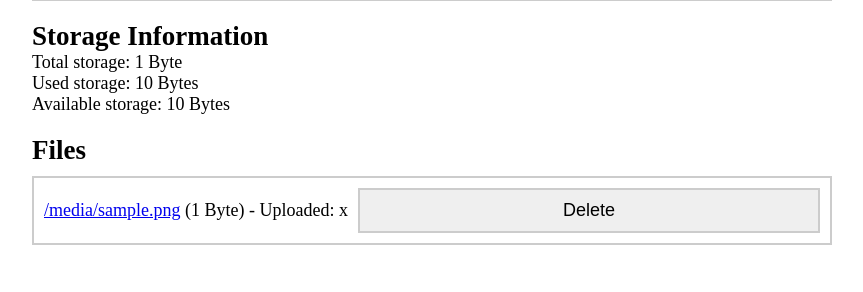
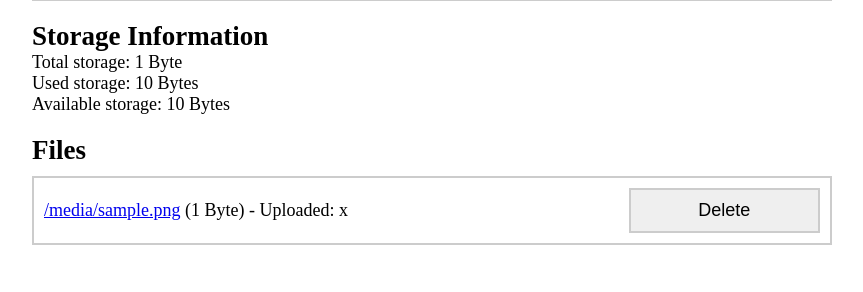
Before and after one commit to kyle-he/share.kylehe.com, a Flask app: template templates/index.html in a window 1280 px wide. Shown: the part 257-549 px from the top of the page, without its empty margins (208-1071 px from the left). Run offline with Flask 3, Linux system fonts and the light colour scheme; the template is opened without the code that fills it: most values are stand-ins (such as "Sample title", 1, 10 or a date in 2020).

Commit message:
Add janky css :( lolz

```diff
--- a/static/style.css
+++ b/static/style.css
@@ -51,19 +51,13 @@ li form {
     margin-left: 10px; /* Space between filename and button */
 }
 
-.fileText a {
-    display: inline-block; /* Ensures the link behaves as a block element */
-    word-wrap: break-word; /* Allows long words to break and wrap to the next line */
-    max-width: 100%; /* Ensures the text doesn't overflow its container */
-    white-space: normal; /* Allows text to wrap */
+.fileText {
+    flex: 3; /* Allow the filename to fill the available space */
+    overflow: hidden; /* Hide overflow */
+    text-overflow: ellipsis; /* Add ellipsis for overflow text */
+    word-wrap: break-word;
+    max-width: 100%;
 }
-
-.fileText {
-    max-width: 100%; /* Ensure the container does not overflow */
-    overflow-wrap: break-word; /* Breaks long words to wrap them */
-    white-space: normal; /* Ensures text wraps properly */
-}
-
 
 input[type="submit"] {
     width: 100%; /* Full width of its container */
--- a/templates/index.html
+++ b/templates/index.html
@@ -1,24 +1,40 @@
-<!doctype html>
+<!DOCTYPE html>
 <html lang="en">
   <head>
-    <meta charset="UTF-8">
-    <meta name="viewport" content="width=device-width, initial-scale=1.0">
+    <meta charset="UTF-8" />
+    <meta name="viewport" content="width=device-width, initial-scale=1.0" />
     <title>share.kylehe.com</title>
-    <link rel="icon" type="image/x-icon" href="{{ url_for('static', filename='favicon.ico') }}">
-    <link rel="stylesheet" href="{{ url_for('static', filename='style.css') }}">
+    <link
+      rel="icon"
+      type="image/x-icon"
+      href="{{ url_for('static', filename='favicon.ico') }}"
+    />
+    <link
+      rel="stylesheet"
+      href="{{ url_for('static', filename='style.css') }}"
+    />
   </head>
   <body>
     <div class="container">
       <h1>share.kylehe.com</h1>
-        <div id="dropZone" class="drop-zone">Drag & Drop files here or paste files</div>
-        <form id="uploadForm" method="post" enctype="multipart/form-data" class="file-upload-form">
-            <input type="file" name="file" id="fileInput" multiple required>
-            <input type="submit" value="Upload" class="submit-button">
+      <div id="dropZone" class="drop-zone">
+        Drag & Drop files here or paste files
+      </div>
+      <form
+        id="uploadForm"
+        method="post"
+        enctype="multipart/form-data"
+        class="file-upload-form"
+      >
+        <input type="file" name="file" id="fileInput" multiple required />
+        <input type="submit" value="Upload" class="submit-button" />
       </form>
       <div id="selectedFiles" class="selected-files"></div>
       <div id="uploading" class="uploading">Uploading...</div>
       <progress id="progressBar" value="0" max="100"></progress>
-        <div id="timeLeft" class="time-left">Estimated time left: <span id="time"></span></div>
+      <div id="timeLeft" class="time-left">
+        Estimated time left: <span id="time"></span>
+      </div>
       <h2>Storage Information</h2>
       <p>Total storage: {{ total_storage | filesizeformat }}</p>
       <p>Used storage: {{ used_storage | filesizeformat }}</p>
@@ -27,9 +43,22 @@
       <ul id="fileList">
         {% for file, size, timestamp in file_info %}
         <li>
-                <div class = "fileText"> <a href="{{ url_for('uploaded_file', filename=file) }}">{{ file }}</a> ({{ size | filesizeformat }}) - Uploaded: <span class="timestamp" data-timestamp="{{ timestamp }}">{{ timestamp }}</span> </div>
-                <form method="post" action="{{ url_for('delete_file', filename=file) }}">
-                    <input type="submit" class="submit-button" value="Delete">
+          <div class="fileText">
+            <a
+              href="{{ url_for('uploaded_file', filename=file) }}"
+              class="filename"
+              >{{file}}</a
+            >
+            ({{ size | filesizeformat }}) - Uploaded:
+            <span class="timestamp" data-timestamp="{{ timestamp }}"
+              >{{ timestamp }}</span
+            >
+          </div>
+          <form
+            method="post"
+            action="{{ url_for('delete_file', filename=file) }}"
+          >
+            <input type="submit" class="submit-button" value="Delete" />
           </form>
         </li>
         {% endfor %}
```
Also changed, not shown: static/script.js (line endings or trailing spaces). Lines whose indentation alone changed are shown as unchanged.
